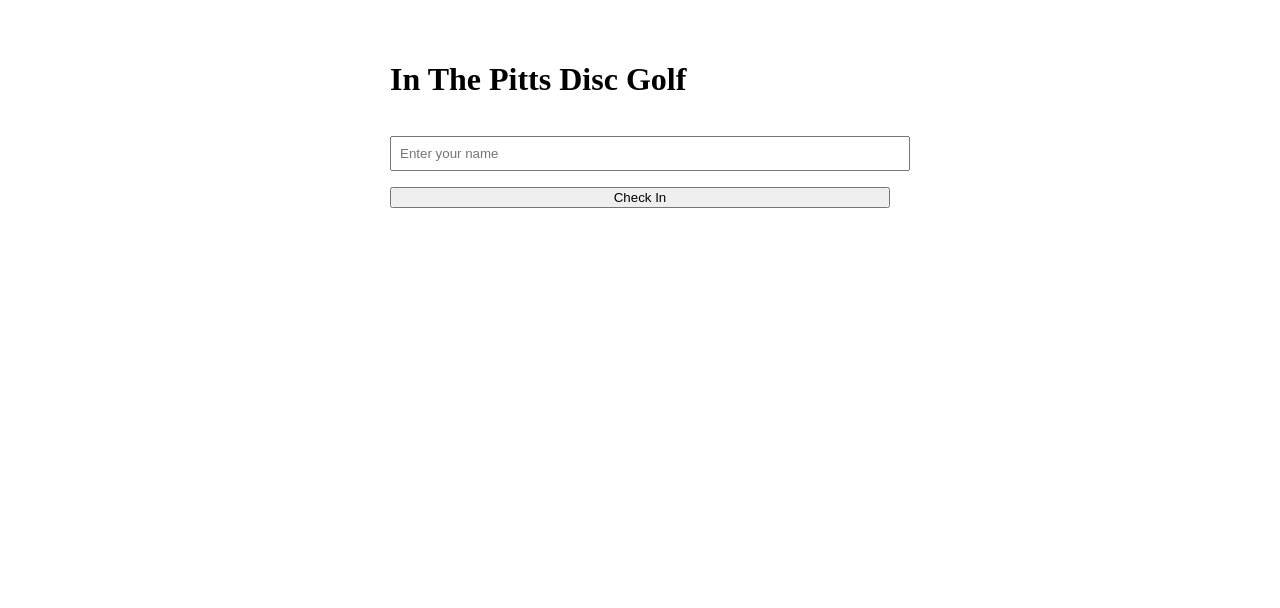
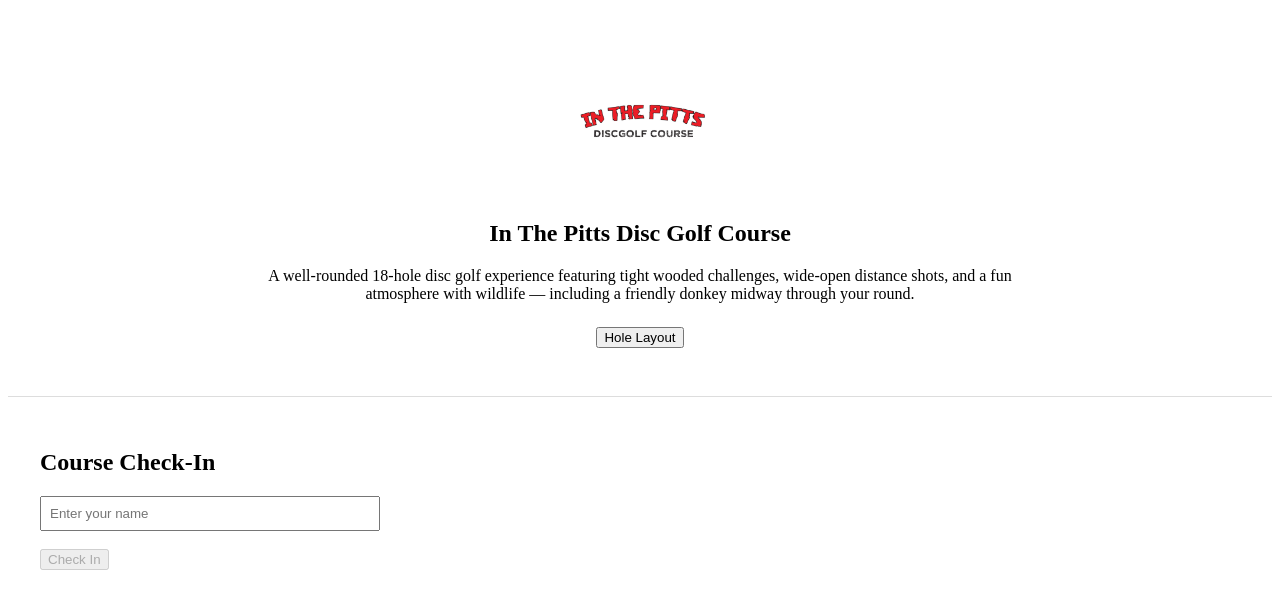
Before and after one commit to chadhagerty/inthepitts-discgolf-app, a Next.js app: page / in a window 1280 px wide. Shown: the top 608 px of the page. Built offline with nearby package versions, Linux system fonts and the light colour scheme.

Commit message:
Restore homepage layout and check-in UI

```diff
--- a/app/page.js
+++ b/app/page.js
@@ -1,15 +1,17 @@
 "use client";
 
+import Image from "next/image";
+import Link from "next/link";
 import { useState } from "react";
 
-export default function Home() {
+function CheckIn() {
   const [name, setName] = useState("");
-  const [status, setStatus] = useState(null);
   const [loading, setLoading] = useState(false);
+  const [result, setResult] = useState(null); // { ok, status, member?, error? }
 
   async function handleCheckIn() {
     setLoading(true);
-    setStatus(null);
+    setResult(null);
 
     try {
       const res = await fetch("/api/check-in", {
@@ -18,64 +20,103 @@ export default function Home() {
         body: JSON.stringify({ name }),
       });
 
-      const data = await res.json();
+      const data = await res.json().catch(() => ({}));
 
       if (!res.ok) {
-        setStatus(data.status || "error");
+        setResult({ ok: false, status: data?.status || "error", error: data?.error || "server-error" });
         return;
       }
 
-      setStatus(data.status);
+      setResult(data); // expected: { ok:true, status:"checked-in"|"expired"|"not-member", member? }
     } catch (err) {
-      console.error(err);
-      setStatus("error");
+      console.error("CHECK-IN CLIENT ERROR:", err);
+      setResult({ ok: false, status: "error", error: "network-error" });
     } finally {
       setLoading(false);
     }
   }
 
   return (
-    <main style={{ padding: "2rem", maxWidth: 500, margin: "0 auto" }}>
-      <h1>In The Pitts Disc Golf</h1>
+    <section style={{ padding: "2rem", borderTop: "1px solid #ddd" }}>
+      <h2>Course Check-In</h2>
 
       <input
         value={name}
         onChange={(e) => setName(e.target.value)}
         placeholder="Enter your name"
-        style={{ width: "100%", padding: "0.5rem", marginTop: "1rem" }}
+        style={{ padding: "0.5rem", maxWidth: "320px", width: "100%" }}
       />
 
-      <button
-        onClick={handleCheckIn}
-        disabled={loading}
-        style={{ marginTop: "1rem", width: "100%" }}
-      >
-        {loading ? "Checking in..." : "Check In"}
+      <br />
+      <br />
+
+      <button onClick={handleCheckIn} disabled={loading || !name.trim()}>
+        {loading ? "Checking..." : "Check In"}
       </button>
 
-      {status === "checked-in" && (
+      {result?.ok && result?.status === "checked-in" && (
         <p style={{ color: "green", marginTop: "1rem" }}>
-          ✅ Checked in successfully
+          ✅ Welcome back{result?.member?.name ? `, ${result.member.name}` : ""}! You’re checked in.
         </p>
       )}
 
-      {status === "expired" && (
+      {result?.ok && result?.status === "expired" && (
+        <div style={{ marginTop: "1rem" }}>
+          <p style={{ color: "red" }}>❌ Membership expired. Please renew.</p>
+          <p>
+            Yearly Membership: <strong>$100</strong>
+          </p>
+          <p>
+            Pay by e-transfer: <strong>inthepittsdiscgolf@gmail.com</strong>
+          </p>
+        </div>
+      )}
+
+      {result?.ok && result?.status === "not-member" && (
+        <div style={{ marginTop: "1rem" }}>
+          <p>Not on the member list yet.</p>
+          <p>
+            Day Pass: <strong>$10</strong>
+          </p>
+          <p>
+            Yearly Membership: <strong>$100</strong>
+          </p>
+          <p>
+            Pay by e-transfer: <strong>inthepittsdiscgolf@gmail.com</strong>
+          </p>
+        </div>
+      )}
+
+      {result?.status === "error" && (
         <p style={{ color: "red", marginTop: "1rem" }}>
-          ❌ Membership expired
+          ❌ Something went wrong. ({result?.error || "error"})
         </p>
       )}
+    </section>
+  );
+}
 
-      {status === "not-member" && (
-        <p style={{ marginTop: "1rem" }}>
-          ❌ Not on the member list
+export default function Page() {
+  return (
+    <main>
+      <section style={{ textAlign: "center", padding: "3rem 1rem" }}>
+        <Image src="/logo.png" alt="Logo" width={140} height={140} />
+        <h1>In The Pitts Disc Golf Course</h1>
+
+        <p style={{ maxWidth: 800, margin: "1rem auto" }}>
+          A well-rounded 18-hole disc golf experience featuring tight wooded challenges,
+          wide-open distance shots, and a fun atmosphere with wildlife — including a friendly
+          donkey midway through your round.
         </p>
-      )}
 
-      {status === "error" && (
-        <p style={{ color: "red", marginTop: "1rem" }}>
-          ❌ Something went wrong
-        </p>
-      )}
+        <div style={{ marginTop: "1.5rem" }}>
+          <Link href="/course">
+            <button>Hole Layout</button>
+          </Link>
+        </div>
+      </section>
+
+      <CheckIn />
     </main>
   );
 }
```
